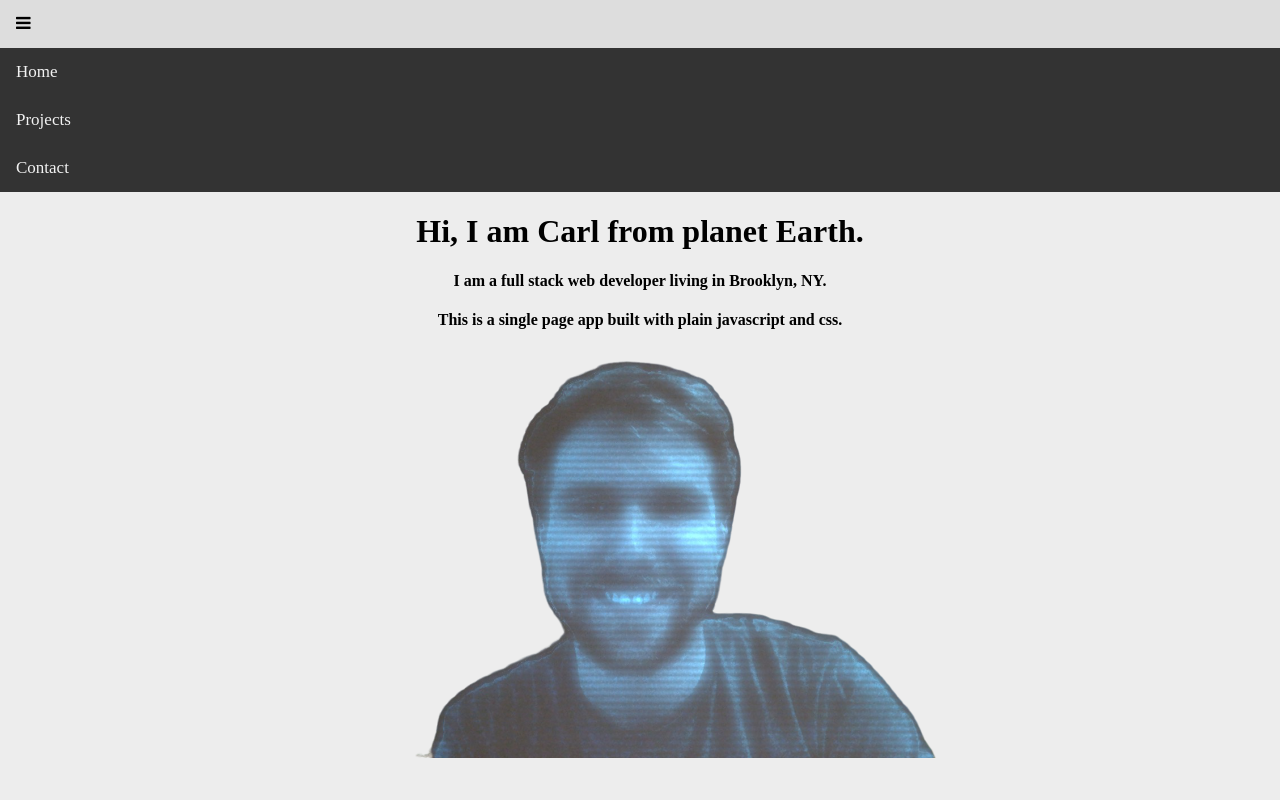
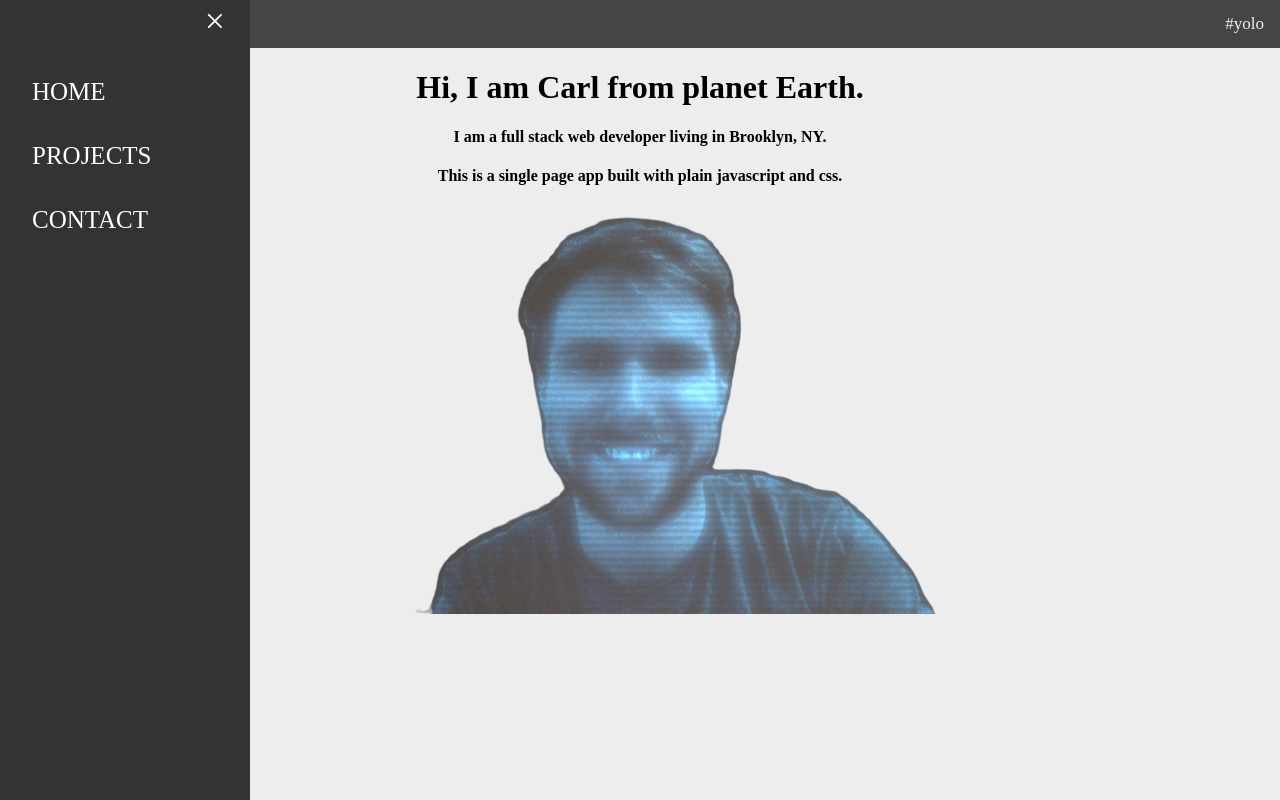
Before and after one commit to carlchampain/carlchampain.github.io, a plain HTML site: page index.html in a window 1280 px wide. Both pictures are taken after a click on the element 23 px from the left and 24 px from the top of the page. Drawn offline with Linux system fonts and the light colour scheme.

Commit message:
new menu

```diff
--- a/css/index.css
+++ b/css/index.css
@@ -5,7 +5,6 @@ font-family: Arial, Helvetica, sans-serif;
 font-family: 'Playfair';
 font-weight: 500;
 background-color: #ededed;
-/* letter-spacing: px; */
 }
 
 p {
@@ -21,7 +20,6 @@ background-color: #333;
 float: right;
 display: block;
 color: #f2f2f2;
-/* text-align: center; */
 padding: 14px 16px;
 text-decoration: none;
 font-size: 17px;
@@ -33,29 +31,21 @@ color: black;
 }
 
 .active {
-color: white;
+  color: white;
+  padding: 18px 18px 18px 32px;
+  text-decoration: none;
+  font-size: 25px;
+  cursor: pointer;
 }
-
-/* .topnav .icon {
-display: none;
-} */
+.active:hover {
+    background-color: #ddd;
+    color: #333;
+}
 
 .topnav div:not(:first-child) {display: none;}
 .topnav div.icon {
     float: left;
     display: block;
-}
-
-.topnav.responsive {position: relative;}
-.topnav.responsive div {
-float: none;
-display: block;
-text-align: left;
-}
-.topnav.responsive .icon {
-position: relative;
-left: 0;
-top: 0;
 }
 
 .title {
@@ -92,7 +82,6 @@ opacity: 1;
 #yolo {
     position: relative;
     float: right;
-    /* margin-top: 8px;  */
 }
 #yolo:hover {
     background-color: #333;
@@ -110,3 +99,35 @@ opacity: 1;
         margin-bottom: 10px;
     }
 }
+
+/* TEST */
+.sidenav {
+  height: 100%;
+  width: 250px;
+  position: fixed;
+  z-index: 1;
+  top: 0;
+  left: 0;
+  background-color: #333;
+  overflow-x: hidden;
+  padding-top: 60px;
+  -webkit-transform: translateX(-250px);
+  transform: translateX(-250px);
+  transition: transform 300ms linear;
+}
+
+.open-sidenav {
+    -webkit-transform: none;
+			transform: none;
+	transition: transform 300ms linear;
+}
+
+.sidenav .closebtn {
+    position: absolute;
+    top: 0;
+    right: 25px;
+    font-size: 36px;
+    margin-left: 50px;
+    color: white;
+    cursor: pointer;
+  }
--- a/index.html
+++ b/index.html
@@ -13,14 +13,17 @@
   <script src="js/index.js" ></script>
 </head>
 <body>
+    <div class="sidenav">
+        <div class="closebtn">&times;</div>
+        <div class="active">HOME</div>
+        <div class="active">PROJECTS</div>
+        <div class="active">CONTACT</div>
+    </div>
     <div class="topnav" id="myTopnav">
       <div id="yolo">#yolo</div>
       <div class="icon">
         <i class="fa fa-bars"></i>
       </div>
-    <div class="active">Home</div>
-    <div class="active">Projects</div>
-    <div class="active">Contact</div>
     </div>
 
     <div id="container" style="padding-left:16px">
--- a/js/index.js
+++ b/js/index.js
@@ -1,6 +1,7 @@
 window.addEventListener('load', function eventHandler() {
-    document.getElementsByClassName('nav-item')[0];
+    // document.getElementsByClassName('nav-item')[0];
     document.getElementsByClassName('icon')[0].addEventListener('click', clickedOnIcon, false);
+    document.getElementsByClassName("closebtn")[0].addEventListener('click', clickedCloseBtn, false);
     for (var i=0; i<3; i++) {
         if (i === 0) {
             document.getElementsByClassName('active')[i].addEventListener('click', clickOnHome, false);
@@ -39,7 +40,7 @@ function makeChildElem(type, props, text) {
 function handleLoadImg() {
     var imgTag = document.getElementsByTagName("img");
     for (var i = 0; i < imgTag.length; i++) {
-        imgTag[i].classList.add('loaded');
+        imgTag[i].className += " loaded";
     }
 }
 
@@ -53,21 +54,26 @@ function loadForHomeImg() {
 }
 
 function clickedOnIcon() {
-    var x = document.getElementById("myTopnav");
-    if (x.className === "topnav") {
-      x.className += " responsive";
-    } else {
-      x.className = "topnav";
-    }
+    // var x = document.getElementById("myTopnav");
+    // if (x.className === "topnav") {
+    //   x.className += " responsive";
+    // } else {
+    //   x.className = "topnav";
+    // }
+    var menu = document.getElementsByClassName("sidenav")[0];
+    menu.className += " open-sidenav";
+    document.getElementById("myTopnav").style.opacity = 0.9;
+}
+
+function clickedCloseBtn() {
+    var menu = document.getElementsByClassName("sidenav")[0];
+    menu.className = "sidenav";
+    document.getElementById("myTopnav").style.opacity = 1;
 }
 
 function clickOnContact() {
     window.location = "#Contact";
     var nodeDOM = document.getElementsByClassName('title')[0];
-    // if (nodeDOM === undefined) {
-    //     var contactTextTitle = "Contact";
-    //     makeElement("h1", { className: "title" }, contactTextTitle);
-    // }
     if ( nodeDOM.innerHTML === 'Projects' || 'Home') {
         while (nodeDOM.nextSibling) {
             nodeDOM.nextSibling.remove();
@@ -86,16 +92,12 @@ function clickOnContact() {
         var contactTextTitle = "- Contact -";
         makeElement("h1", { className: "title" }, contactTextTitle);
     }
-    clickedOnIcon();
+    clickedCloseBtn();
 }
 
 function clickOnProjects() {
     window.location = "#Projects";
     var nodeDOM =  document.getElementsByClassName('title')[0];
-    // if (nodeDOM === undefined) {
-    //     var projTextTitle = "Projects";
-    //     makeElement("h1", { className: "title" }, projTextTitle);
-    // }
     if ( nodeDOM.innerHTML === 'Contact' || 'Home') {
         //NOT NECESSARY WHEN EACH PAGE HAS CONTENT WITH SAME NESTED TREE
         while (nodeDOM.nextSibling) {
@@ -119,7 +121,7 @@ function clickOnProjects() {
         makeElement("h1", { className: "title" }, projTextTitle);
         loadForHomeImg();
     }
-    clickedOnIcon();
+    clickedCloseBtn();
 }
 function onLoadCreateHome() {
     window.location = "#Home";
@@ -141,5 +143,5 @@ function clickOnHome() {
         nodeDOM.remove();
         onLoadCreateHome();
     }
-    clickedOnIcon();
+    clickedCloseBtn();
 }
```
Lines whose indentation alone changed are shown as unchanged.
